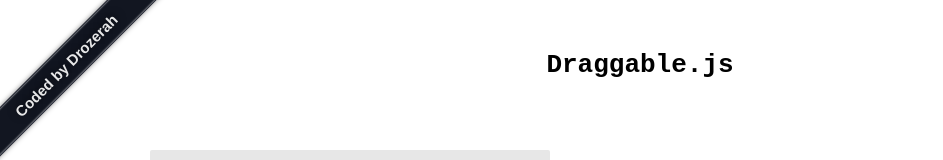
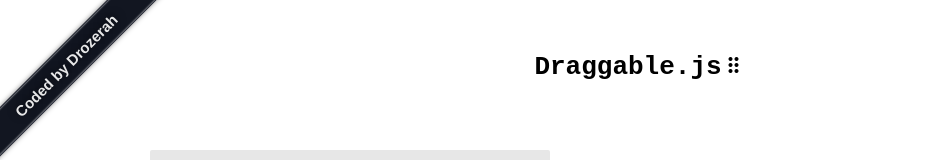
Before and after one commit to Drozerah/draggable-element, a website: page index.html in a window 1280 px wide. Shown: the top 160 px of the page, without its empty margins (0-943 px from the left). Drawn offline with Linux system fonts and the light colour scheme.

Commit message:
feat: index.html h1 add icon

```diff
--- a/index.html
+++ b/index.html
@@ -13,7 +13,7 @@
 <body>
     <main>
         <a href="https://github.com/Drozerah/draggable-element" class="ribbon" target="_blank" rel="noopener noreferrer">Coded by Drozerah</a>
-        <h1>Draggable.js</h1>
+        <h1>Draggable.js<span class="material-icons">drag_indicator</span></h1>
         <div class="element_1 draggable noselect">
             <div>new Draggable(myElement).init()</div>
             <span class="material-icons dragIndicator">drag_indicator</span>
--- a/main.scss
+++ b/main.scss
@@ -13,10 +13,12 @@ body{
   display: flex;
   flex-direction: column;
   align-items: center;
-  // justify-content: flex-start;
   font-family: monospace;
   h1{
     margin-top: 50px;
+    span{
+      transform: translateY(3px);
+    }
   }
   footer{
     margin-top: auto;
```
Also changed, not shown: src/css/main.css, 1 other file.
